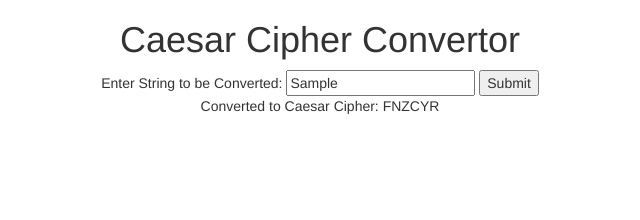
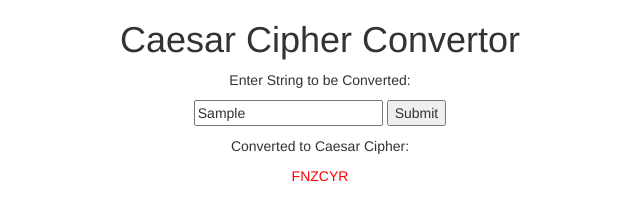
Before and after one commit to noribang/caesar-cipher, a plain HTML site: page index.html in a window 1280 px wide. Both pictures are taken after typing "Sample" into the empty fields and a click on the button "Submit". Shown: the whole page, without its empty margins (320-960 px from the left). Drawn offline with nearby package versions, Linux system fonts and the light colour scheme.

Commit message:
first commit 091516

```diff
--- a/index.html
+++ b/index.html
@@ -5,6 +5,7 @@
 
 	<!-- Latest compiled and minified CSS -->
 	<link rel="stylesheet" href="http://maxcdn.bootstrapcdn.com/bootstrap/3.3.7/css/bootstrap.min.css">
+	<link rel="stylesheet" type="text/css" href="style.css">
 	<!-- jQuery library -->
 	<script src="https://ajax.googleapis.com/ajax/libs/jquery/1.12.4/jquery.min.js"></script>
 	<!-- Latest compiled JavaScript -->
@@ -16,12 +17,13 @@
 		<h1>Caesar Cipher Convertor</h1>
 
 		<form id="frm1" action="">
-		  Enter String to be Converted: <input type="text" name="fname" id="first">
-		  <input type="button" onclick="convertFunction()" value="Submit">
+		  <p>Enter String to be Converted:</p>
+		  <p><input type="text" name="fname" id="first">
+		  <input type="button" onclick="convertFunction()" value="Submit"></p>
 		</form>
 
 		<p id="">Converted to Caesar Cipher: <span id="namefirst"></span></p>
-		<p id=""></p>
+		<p id="converted"></p>
 	</div>
 
 	<script type="text/javascript" src="script.js"></script>
--- a/script.js
+++ b/script.js
@@ -58,6 +58,6 @@ function rot13(str) {
 	console.log(arrCode);
 	convertedToCaesar = arrCode.join('');
 	console.log(convertedToCaesar);
-	document.getElementById('namefirst').innerHTML = convertedToCaesar;
+	document.getElementById('converted').innerHTML = convertedToCaesar;
 
 }
--- /dev/null
+++ b/style.css
@@ -0,0 +1,3 @@
+#converted {
+	color: red;
+}
```
